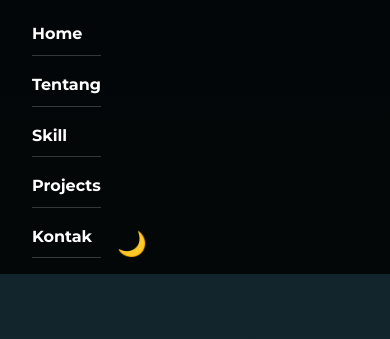
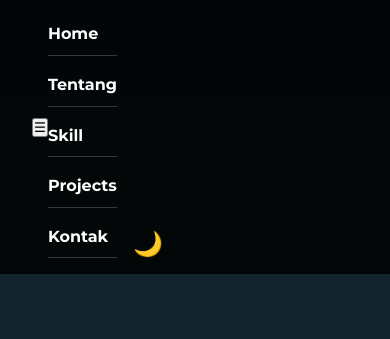
Before and after one commit to Ryuchii-ai/portofolio-hitlab, a plain HTML site: page porto-pribadi/index.html in a window 390 px wide. Shown: the part 57-396 px from the top of the page. Drawn offline with Linux system fonts and the light colour scheme.

Commit message:
tes hamburger

```diff
--- a/porto-pribadi/index.html
+++ b/porto-pribadi/index.html
@@ -16,6 +16,7 @@
   <header>
     <h1>Portofolio Pribadi</h1>
     <nav>
+      <button class="hamburger" id="hamburger">☰</button>
       <ul>
         <li><a href="#hero">Home</a></li>
         <li><a href="#about">Tentang</a></li>
```
